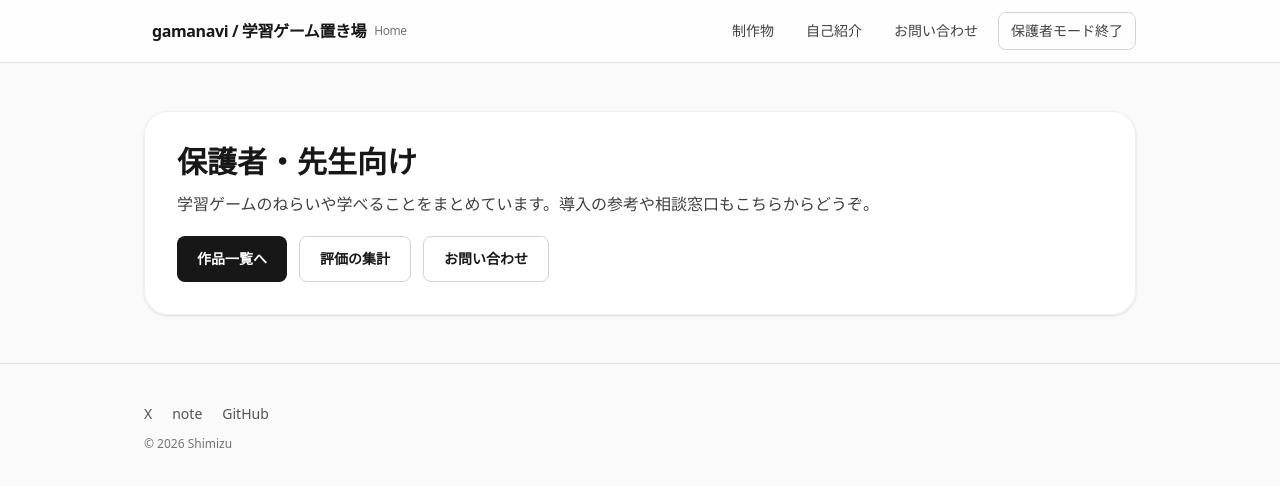
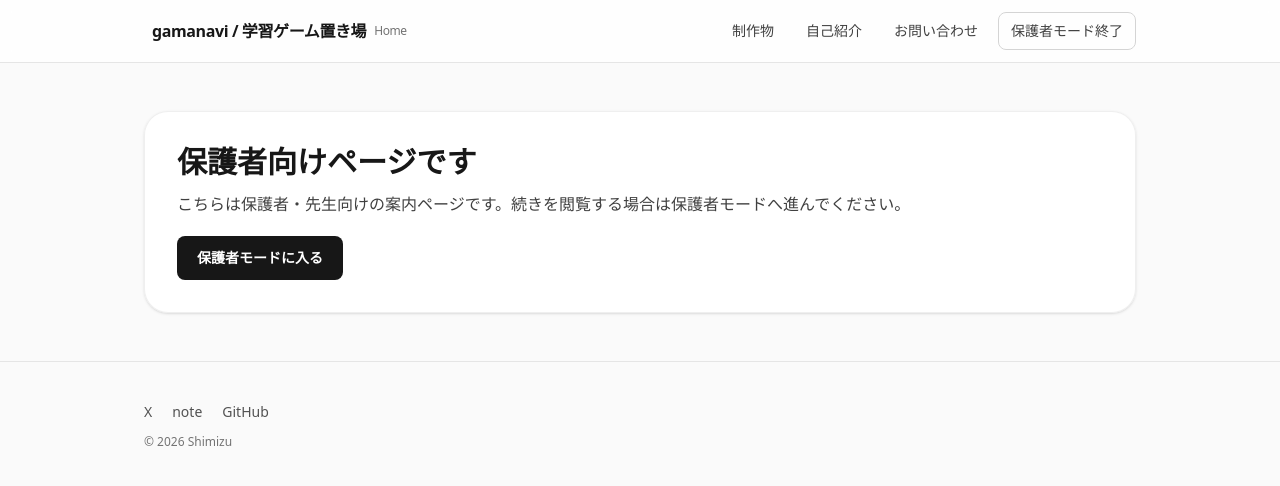
Before and after one commit to shimimasa/gamanavi-portfolio, a Next.js app: page /parents in a window 1280 px wide. Shown: the top 486 px of the page. Built offline with nearby package versions, Linux system fonts and the light colour scheme; no server answers.

Commit message:
Adjust parents gate and landing 안내

```diff
--- a/src/app/parents/page.js
+++ b/src/app/parents/page.js
@@ -1,6 +1,32 @@
 import Link from "next/link";
+import { cookies } from "next/headers";
 
-export default function ParentsHomePage() {
+export default async function ParentsHomePage() {
+  const cookieStore = await cookies();
+  const audience = cookieStore.get("gamanavi_audience")?.value;
+  const isParents = audience === "parents";
+
+  if (!isParents) {
+    return (
+      <div className="space-y-6">
+        <section className="rounded-3xl border border-neutral-200/60 bg-white/90 p-6 shadow-sm sm:p-8">
+          <h1 className="text-2xl font-semibold sm:text-3xl">保護者向けページです</h1>
+          <p className="mt-3 text-neutral-700">
+            こちらは保護者・先生向けの案内ページです。続きを閲覧する場合は保護者モードへ進んでください。
+          </p>
+          <div className="mt-5 flex flex-wrap gap-3">
+            <Link
+              href="/kids/parents-gate?next=/parents/works"
+              className="inline-flex items-center justify-center rounded-lg bg-neutral-900 px-5 py-3 text-sm font-semibold text-white hover:bg-neutral-800 focus-visible:outline-none focus-visible:ring-2 focus-visible:ring-neutral-900 focus-visible:ring-offset-2"
+            >
+              保護者モードに入る
+            </Link>
+          </div>
+        </section>
+      </div>
+    );
+  }
+
   return (
     <div className="space-y-6">
       <section className="rounded-3xl border border-neutral-200/60 bg-white/90 p-6 shadow-sm sm:p-8">
--- a/src/middleware.js
+++ b/src/middleware.js
@@ -1,6 +1,13 @@
 import { NextResponse } from "next/server";
 
 export function middleware(request) {
+    if (
+        request.nextUrl.pathname === "/parents" ||
+        request.nextUrl.pathname === "/parents/"
+    ) {
+        return NextResponse.next();
+    }
+
     const audience = request.cookies.get("gamanavi_audience")?.value;
 
     if (audience !== "parents") {
```
